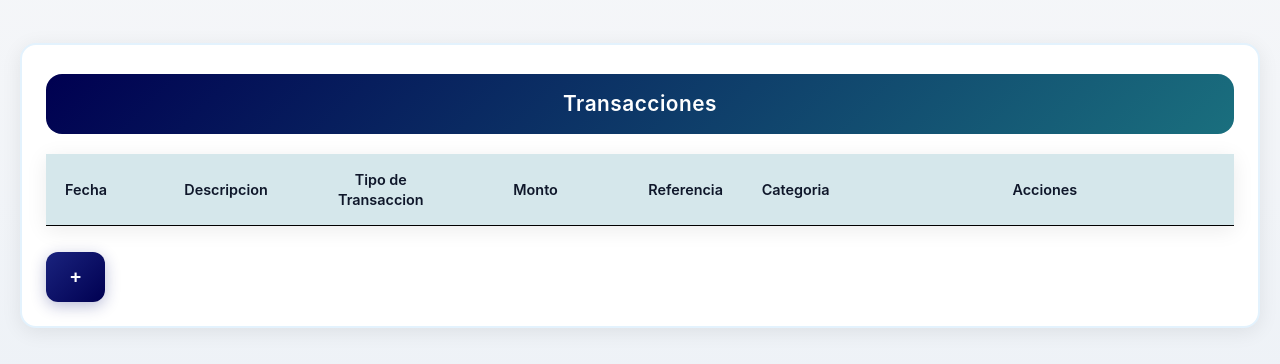
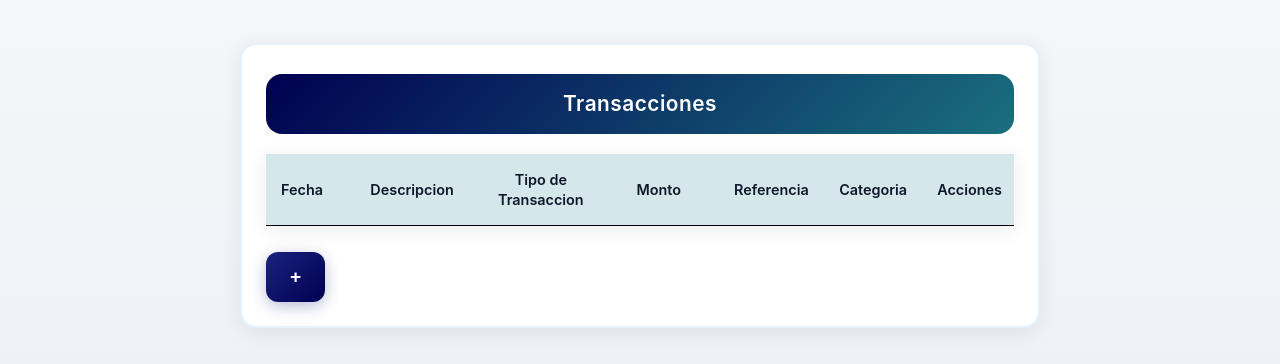
Before and after one commit to Gabriel20064/Conciliacion-chichaque, a plain HTML site: page index.html in a window 1280 px wide. Shown: the part 98-462 px from the top of the page. Drawn offline with Linux system fonts and the light colour scheme.

Commit message:
css2 electric bugaloo

```diff
--- a/style.css
+++ b/style.css
@@ -81,7 +81,7 @@ section {
   padding: 24px;
   border-radius: var(--border-radius);
   width: 100%;
-  max-width: 100%;
+  max-width: 800px;
   box-shadow: var(--shadow);
   margin-bottom: var(--gap);
 
```
